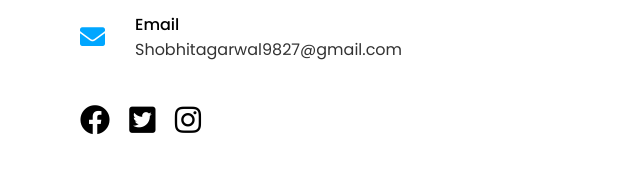
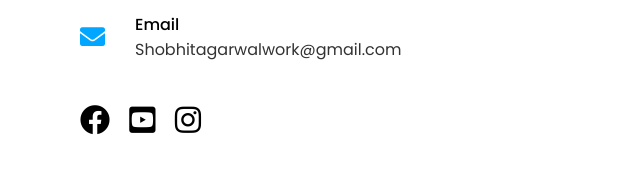
Before and after one commit to Shobhit271/portfolio, a plain HTML site: page index.html in a window 1280 px wide. Shown: the part 3754-3941 px from the top of the page, 0-640 px from the left. Drawn offline with nearby package versions, Linux system fonts and the light colour scheme.

Commit message:
Update index.html

```diff
--- a/index.html
+++ b/index.html
@@ -243,12 +243,12 @@
                             <i class="fas fa-envelope"></i>
                             <div class="info">
                                 <div class="head">Email</div>
-                                <div class="sub-title">Shobhitagarwal9827@gmail.com</div>
+                                <div class="sub-title">Shobhitagarwalwork@gmail.com</div>
                             </div>
                         </div>
                         <div class="social-icons">
                             <a href=""><i class="fab fa-facebook"></i></a>
-                            <a href=""><i class="fab fa-twitter-square"></i></a>
+                            <a href=""><i class="fab fa-youtube-square"></i></a>
                             <a href=""><i class="fab fa-instagram"></i></a>
                             <a href=""><i class="fab fa-linkdin"></i></a>
                         </div>
```
